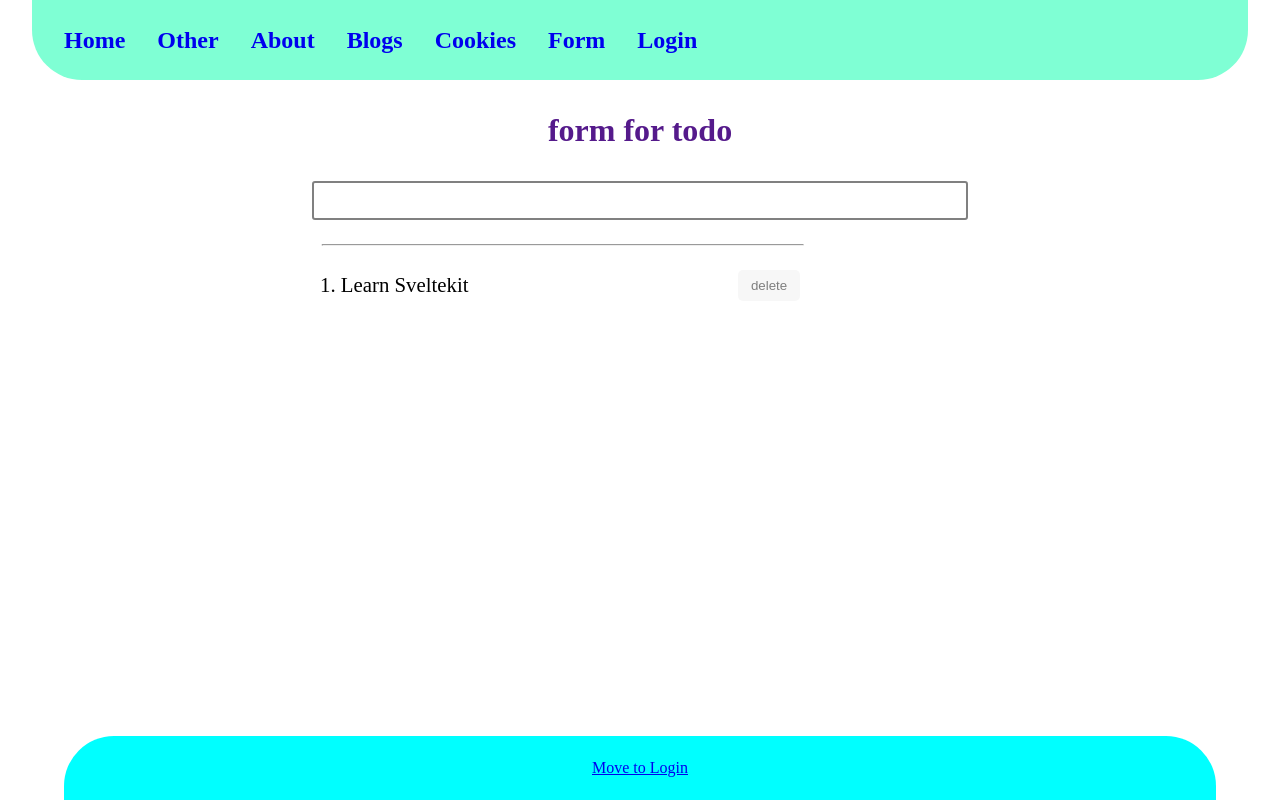
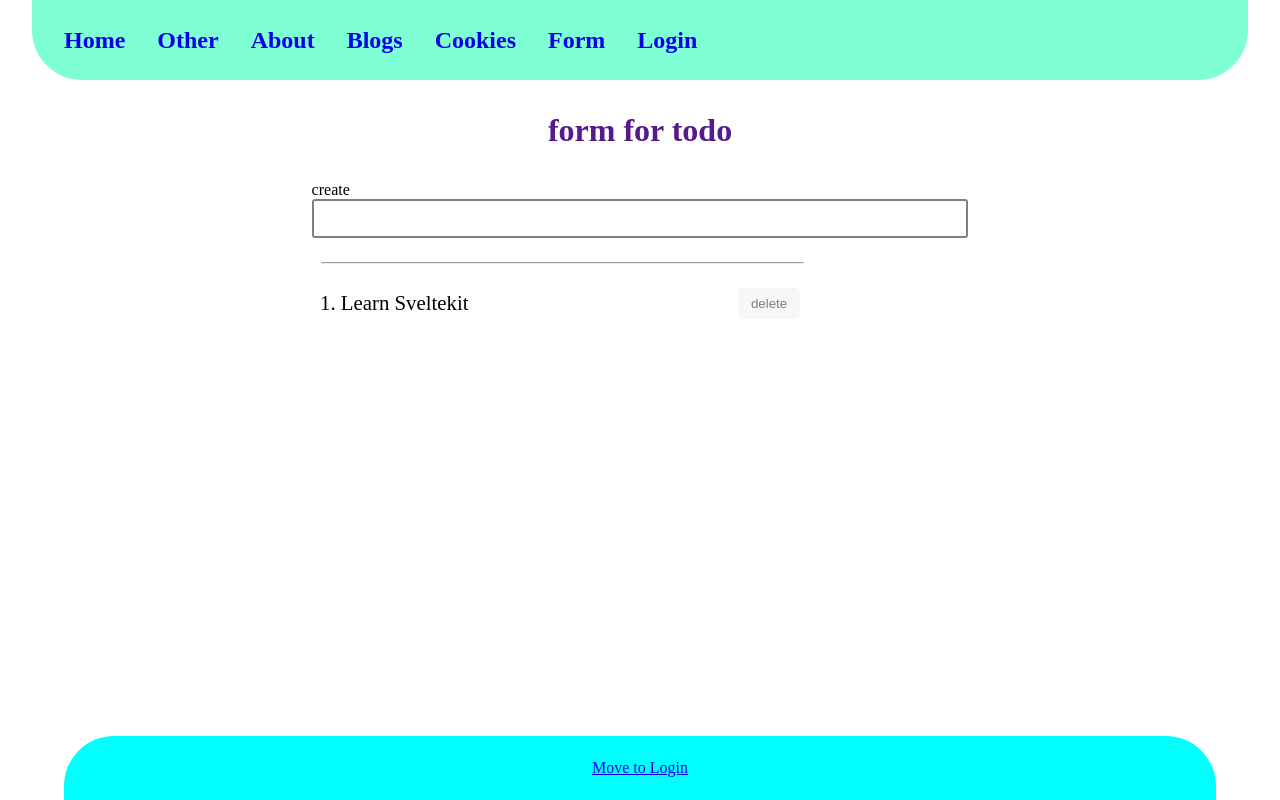
Before and after one commit to Waldemar-00/Sveltekit, a SvelteKit app: page /form in a window 1280 px wide. Built offline with nearby package versions, Linux system fonts and the light colour scheme; no server answers.

Commit message:
Used the enhance from app/forms with the use directive in the forms.

```diff
--- a/src/routes/form/+page.svelte
+++ b/src/routes/form/+page.svelte
@@ -1,9 +1,14 @@
 <script>
 	// @ts-nocheck
+	import { enhance } from '$app/forms';
+	import { update } from 'firebase/database';
+	import { fly, slide } from 'svelte/transition';
 	export let data; // It's object from function load from server.js
 	export let form; //! It's data from function fail (@svelte/kit). It return null or object with error
-	console.log(data);
-	console.log(form);
+	let creating = false;
+	let deleting = [];
+	// console.log(data);
+	// console.log(form);
 </script>
 
 <!--the variable form may be contains null if not caught errors-->
@@ -12,9 +17,23 @@
 {/if}
 <h1>form for todo</h1>
 <main>
-	<form method="POST" action="?/create">
+	<form
+		method="POST"
+		action="?/create"
+		use:enhance={() => {
+			creating = true;
+			return async ({ update }) => {
+				await update();
+				creating = false;
+			};
+		}}
+	>
+		<label for="todo">{!creating ? 'create' : 'upload...'}</label>
 		<!-- svelte-ignore a11y-autofocus -->
 		<input
+			id="todo"
+			disabled={creating}
+			required
 			type="text"
 			autocomplete="off"
 			name="inputValue"
@@ -24,9 +43,19 @@
 	</form>
 	<hr />
 	<ul>
-		{#each data.todos as t, index (t.id)}
-			<li>
-				<form method="POST" action="?/delete">
+		{#each data.todos.filter((t) => !deleting.includes(t.id)) as t, index (t.id)}
+			<li in:fly={{ y: 20 }} out:fly={{ x: 40 }}>
+				<form
+					method="POST"
+					action="?/delete"
+					use:enhance={() => {
+						deleting = [...deleting, t.id];
+						return async ({ update }) => {
+							await update();
+							deleting = deleting.filter((id) => id !== t.id);
+						};
+					}}
+				>
 					<input type="hidden" name="id" value={t.id} />
 					<div class="del">
 						<span>{index + 1}. {t.inputValue}</span>
@@ -49,6 +78,10 @@
 		gap: 1rem;
 		width: 80vmin;
 		margin: 2rem auto;
+	}
+	label {
+		height: 1.2rem;
+		transition: all 0.2s;
 	}
 	input {
 		width: 80vmin;
```
